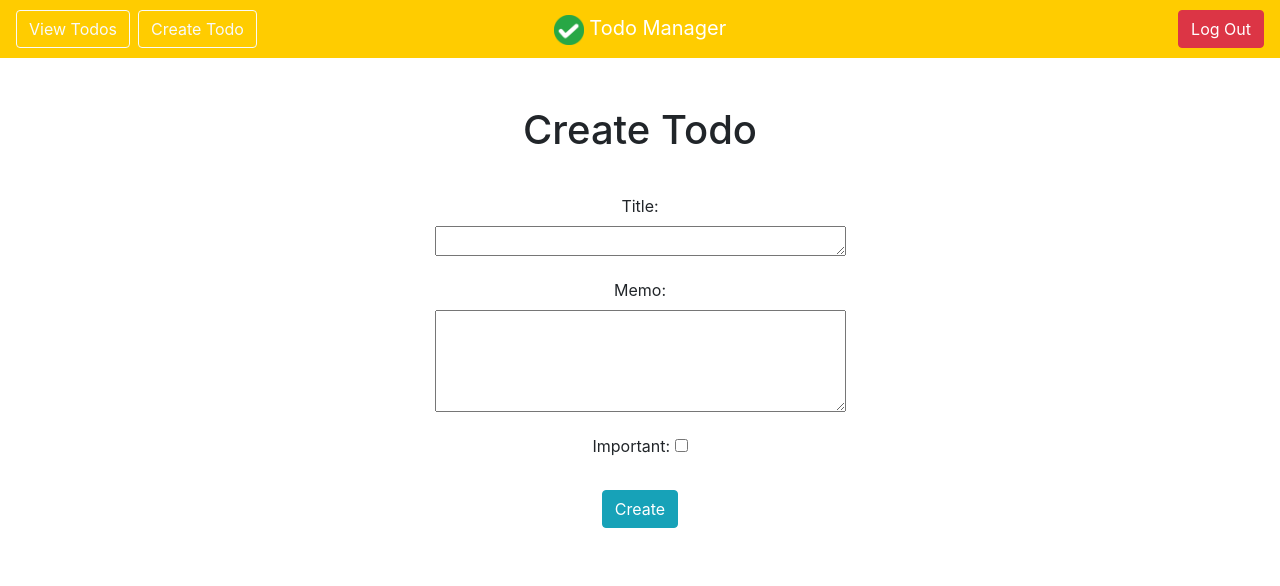
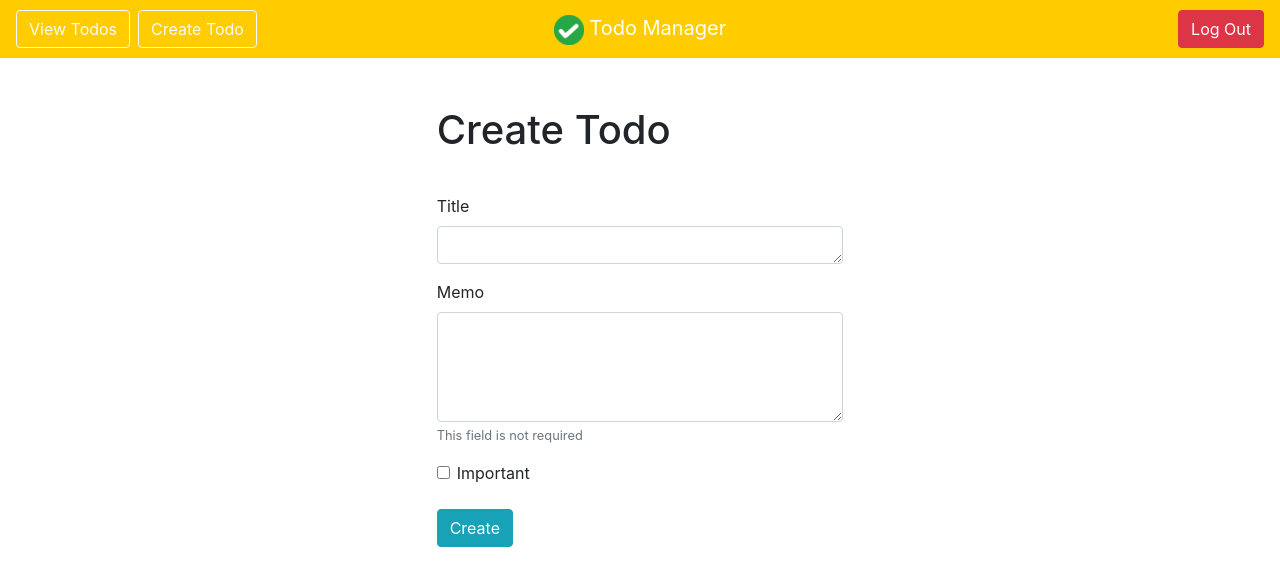
Before and after one commit to piotrPeplinski/todoManagerWebsite, a Django app: page /create in a window 1280 px wide. Shown: the top 586 px of the page. Run offline with Django 3.2, Linux system fonts and the light colour scheme; a user stored in the database is signed in.

Commit message:
styled create page

```diff
--- a/todo/templates/todo/create.html
+++ b/todo/templates/todo/create.html
@@ -1,23 +1,30 @@
 {% extends 'todo/base.html' %}
 {% block content %}
 
-<div class="container text-center">
+<div class="row justify-content-center">
+    <div class="col-lg-4 col-md-5 col-sm-5 col-xs-5">
         <h1>Create Todo</h1>
         <br>
         <h3>{{error}}</h3>
         <form method="POST">
-        <label>Title:</label>
-        <p>{{form.title}}</p>
+            <div class="form-group">
+                <label for="title">Title</label>
+                <textarea class="form-control" name="title" cols="38" rows="1" maxlength="100" required=""
+                    id="id_title"></textarea>
+            </div>
+            <div class="form-group">
+                <label for="memo">Memo</label>
+                <textarea class="form-control" name="memo" cols="38" rows="4" id="id_memo"></textarea>
+                <small class="form-text text-muted">This field is not required</small>
+            </div>
+            <div class="form-group form-check">
+                <input class="form-check-input" type="checkbox" name="importance" id="id_importance">
+                <label for="importance">Important</label>
+            </div>
 
-        <label>Memo:</label>
-        <p>{{form.memo}}</p>
-
-        <label>Important:</label>
-        {{form.importance}}
+            <button class="btn btn-info" type="submit">Create</button>
             {% csrf_token %}
-        <br>
-        <br>
-        <button class="btn btn-info" type="submit">Create</button>
         </form>
     </div>
+</div>
 {% endblock %}
```
Lines whose indentation alone changed are shown as unchanged.
